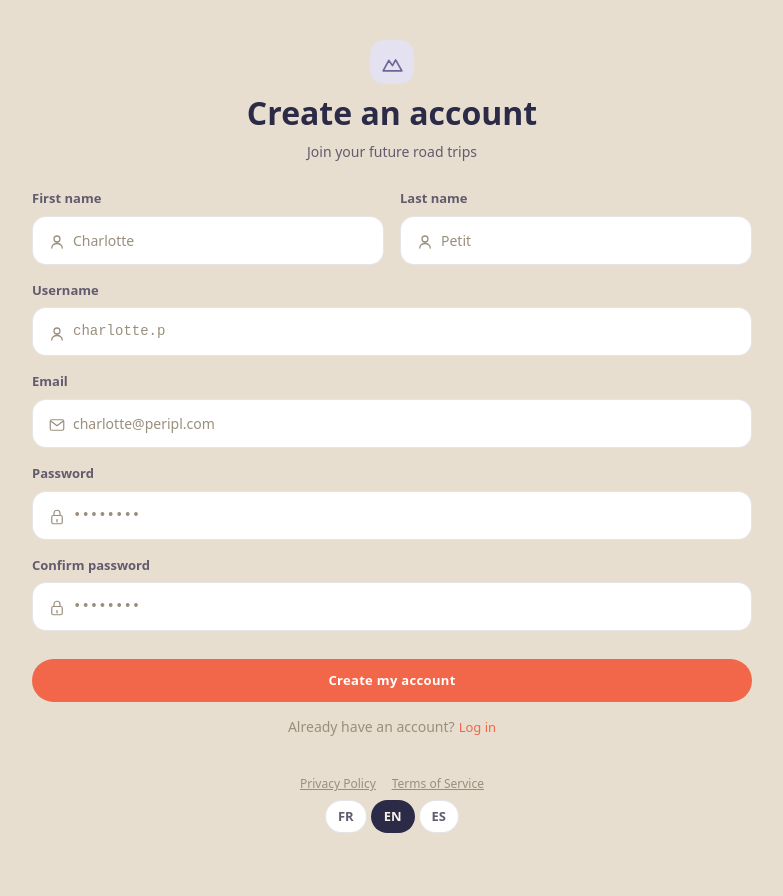
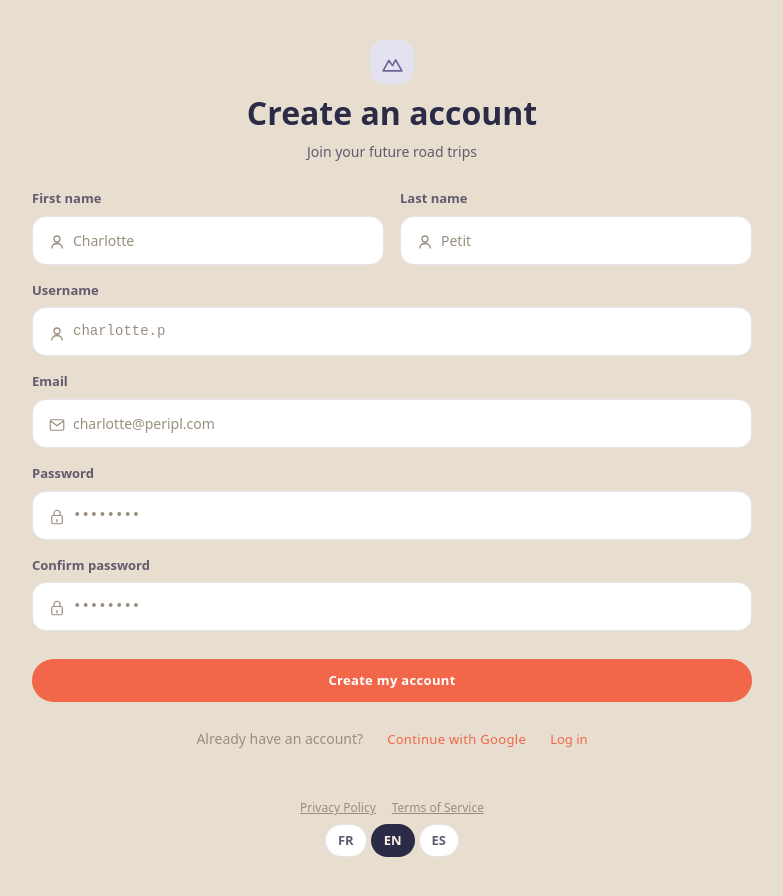
Before and after one commit to Blueton23/Transcendence, a React (Vite) app in the folder srcs/frontend/: page /signup in a window 1280 px wide. Shown: the whole page, without its empty margins (248-1031 px from the left). Before the commit the page ends 873 px from the top, so only its background shows below. Built offline with nearby package versions, Linux system fonts and the light colour scheme; no server answers.

Commit message:
ajout bouton dans creer un compte, login.tsx

```diff
--- a/srcs/frontend/src/features/auth/components/login.tsx
+++ b/srcs/frontend/src/features/auth/components/login.tsx
@@ -130,7 +130,7 @@ function Login() {
 
             <Button
               type="button"
-              variant="outline"
+              variant="primary"
               onClick={() => {
                 window.location.href = "/api/auth/google/";
               }}
--- a/srcs/frontend/src/features/profile/components/Signup.tsx
+++ b/srcs/frontend/src/features/profile/components/Signup.tsx
@@ -199,6 +199,17 @@ function Signup() {
         <div className="flex items-center justify-center gap-1 text-sm">
           <Text tone="muted">{t("profile.alreadyAccount")}</Text>
 
+          {/* Lien vers Google */}
+          <Button
+            type="button"
+            onClick={() => {
+              window.location.href = "/api/auth/google/";
+            }}
+            className="border-none bg-transparent font-medium !text-brand-primary shadow-none outline-none hover:bg-transparent hover:underline"
+          >
+            {t("auth.continueWithGoogle")}
+          </Button>
+
           <button
             type="button"
             onClick={() => navigate("/login")}
```
Also changed, not shown: 1 other file (tests, documents, lock files or other folders).
